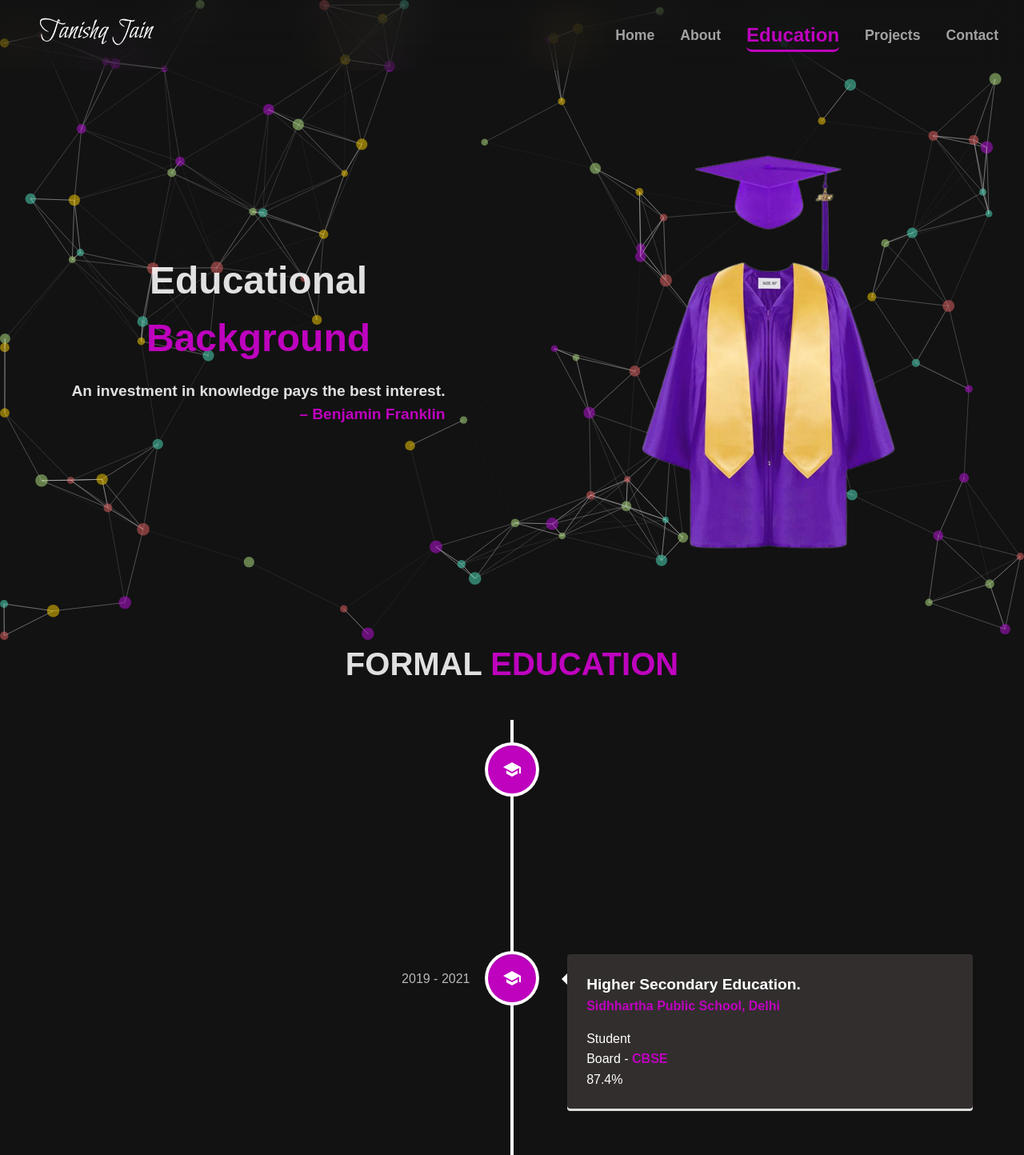
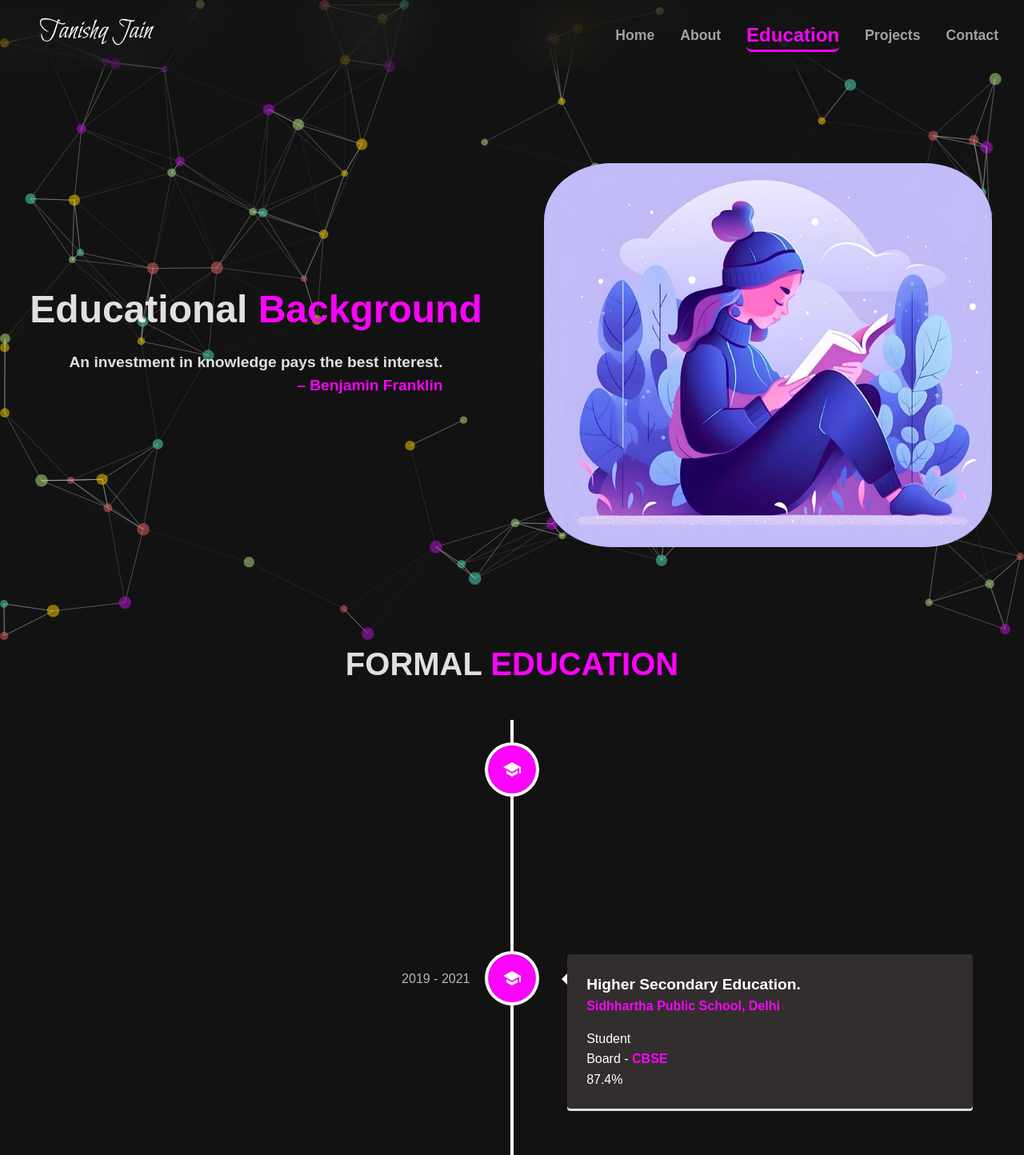
Before and after one commit to tanishqJain16/MyPortfolio, a React (Vite) app: page /education in a window 1280 px wide. Shown: the top 1444 px of the page at 80% size. Built offline with nearby package versions, Linux system fonts and the light colour scheme.

Commit message:
education image changed

```diff
--- a/src/components/EducationTimeline/EducationTimeline.jsx
+++ b/src/components/EducationTimeline/EducationTimeline.jsx
@@ -13,13 +13,13 @@ function EducationTimeline() {
                     contentStyle={{ background: '#332e2e', color: '#fff' }}
                     contentArrowStyle={{ borderRight: '7px solid  rgb(255, 255, 255)' }}
                     date="2021 - present"
-                    iconStyle={{ background: 'rgb(190, 2, 190)', color: '#fff' }}
+                    iconStyle={{ background: 'rgb(250, 4, 250)', color: '#fff' }}
                     icon={<SchoolIcon />}
                 >
-                    <h3 className="vertical-timeline-element-title" style={{fontSize:"1.2rem"}}>Bachelor of Technology in Computer science and engineering.</h3>
-                    <h4 className="vertical-timeline-element-subtitle" style={{color:"rgb(190, 2, 190)",fontWeight:"900"}}>DIT University, Dehradun</h4>
+                    <h3 className="vertical-timeline-element-title" style={{ fontSize: "1.2rem" }}>Bachelor of Technology in Computer science and engineering.</h3>
+                    <h4 className="vertical-timeline-element-subtitle" style={{ color: "rgb(250, 4, 250)", fontWeight: "900" }}>DIT University, Dehradun</h4>
                     <p>
-                        Student <br/> 9.3 CGPA
+                        Student <br /> 9.3 CGPA
                     </p>
                 </VerticalTimelineElement>
                 <VerticalTimelineElement
@@ -27,13 +27,13 @@ function EducationTimeline() {
                     contentStyle={{ background: '#332e2e', color: '#fff' }}
                     contentArrowStyle={{ borderRight: '7px solid  rgb(255, 255, 255)' }}
                     date="2019 - 2021"
-                    iconStyle={{ background: 'rgb(190, 2, 190)', color: '#fff' }}
+                    iconStyle={{ background: 'rgb(250, 4, 250)', color: '#fff' }}
                     icon={<SchoolIcon />}
                 >
-                    <h3 className="vertical-timeline-element-title" style={{fontSize:"1.2rem"}}>Higher Secondary Education.</h3>
-                    <h4 className="vertical-timeline-element-subtitle" style={{color:"rgb(190, 2, 190)",fontWeight:"900"}}>Sidhhartha Public School, Delhi</h4>
+                    <h3 className="vertical-timeline-element-title" style={{ fontSize: "1.2rem" }}>Higher Secondary Education.</h3>
+                    <h4 className="vertical-timeline-element-subtitle" style={{ color: "rgb(250, 4, 250)", fontWeight: "900" }}>Sidhhartha Public School, Delhi</h4>
                     <p>
-                        Student <br/> Board - <span style={{color:"rgb(190, 2, 190)",fontWeight:"700"}}>CBSE</span><br/> 87.4%
+                        Student <br /> Board - <span style={{ color: "rgb(250, 4, 250)", fontWeight: "700" }}>CBSE</span><br /> 87.4%
                     </p>
                 </VerticalTimelineElement>
                 <VerticalTimelineElement
@@ -41,13 +41,13 @@ function EducationTimeline() {
                     contentStyle={{ background: '#332e2e', color: '#fff' }}
                     contentArrowStyle={{ borderRight: '7px solid  rgb(255, 255, 255)' }}
                     date="2017 - 2019"
-                    iconStyle={{ background: 'rgb(190, 2, 190)', color: '#fff' }}
+                    iconStyle={{ background: 'rgb(250, 4, 250)', color: '#fff' }}
                     icon={<SchoolIcon />}
                 >
-                    <h3 className="vertical-timeline-element-title" style={{fontSize:"1.2rem"}}>Secondary School Education.</h3>
-                    <h4 className="vertical-timeline-element-subtitle" style={{color:"rgb(190, 2, 190)",fontWeight:"900"}}>Christu Jyothi Convent Sr. Sec. School, Baraut</h4>
+                    <h3 className="vertical-timeline-element-title" style={{ fontSize: "1.2rem" }}>Secondary School Education.</h3>
+                    <h4 className="vertical-timeline-element-subtitle" style={{ color: "rgb(250, 4, 250)", fontWeight: "900" }}>Christu Jyothi Convent Sr. Sec. School, Baraut</h4>
                     <p>
-                        Student <br/> Board - <span style={{color:"rgb(190, 2, 190)",fontWeight:"700"}}>ICSE</span><br/> 91.2%
+                        Student <br /> Board - <span style={{ color: "rgb(250, 4, 250)", fontWeight: "700" }}>ICSE</span><br /> 91.2%
                     </p>
                 </VerticalTimelineElement>
                 <VerticalTimelineElement
--- a/src/components/Navbar/Navbar.css
+++ b/src/components/Navbar/Navbar.css
@@ -46,10 +46,11 @@
 
 .navbar>.navbar-list>ul>li>.active {
     text-decoration: none;
-    color: rgb(190, 2, 190);
+    pointer-events: none;
+    color: rgb(250, 4, 250);
     font-size: 1.5rem;
     font-weight: 800;
-    border-bottom: 3px solid rgb(190, 2, 190);
+    border-bottom: 3px solid rgb(250, 4, 250);
     border-radius: 7px;
 }
 
@@ -57,9 +58,9 @@
     color: #fff;
 }
 
-.navbar>.navbar-list>ul>li>.active:hover {
+/* .navbar>.navbar-list>ul>li>.active:hover {
     color: purple;
-}
+} */
 
 .navbar>.navbar__logo-open>img {
     width: 15rem;
@@ -93,10 +94,10 @@
 
 .navbar>.navbar-list-open>ul>li>.active {
     text-decoration: none;
-    color: rgb(190, 2, 190);
+    color: rgb(250, 4, 250);
     font-size: 1.5rem;
     font-weight: 800;
-    border-bottom: 3px solid rgb(190, 2, 190);
+    border-bottom: 3px solid rgb(250, 4, 250);
     border-radius: 7px;
 }
 
@@ -105,7 +106,7 @@
 }
 
 .navbar>.navbar-list-open>ul>li>.active:hover {
-    color: rgb(190, 2, 190);
+    color: rgb(250, 4, 250);
 }
 
 
@@ -123,7 +124,7 @@
         cursor: pointer;
     }
 
-    .navbar>.navbar-list>.cross{
+    .navbar>.navbar-list>.cross {
         display: none;
     }
 
@@ -177,10 +178,10 @@
 
     .navbar>.navbar-list-open>ul>li>.active {
         text-decoration: none;
-        color: rgb(190, 2, 190);
+        color: rgb(250, 4, 250);
         font-size: 2rem;
         font-weight: 800;
-        border-bottom: 3px solid rgb(190, 2, 190);
+        border-bottom: 3px solid rgb(250, 4, 250);
         border-radius: 7px;
     }
 
--- a/src/pages/Education/Education.css
+++ b/src/pages/Education/Education.css
@@ -1,54 +1,67 @@
-.education{
+.education {
     padding-top: 11vh;
 }
 
-.education>.educationHeading{
+.education>.educationHeading {
     font-size: 2.5rem;
     font-weight: 700;
     text-align: center;
     margin-bottom: 5vh;
 }
 
-.education>.educationHeading>span{
-    color:rgb(190, 2, 190);
+.education>.educationHeading>span {
+    color: rgb(250, 4, 250);
 }
 
-.education>.educationLanding{
+.education>.educationLanding {
     display: flex;
     align-items: center;
     justify-content: space-around;
     height: 89vh;
 }
 
-.education>.educationLanding>.educationLandingLeft{
-    width: 40%;
+.education>.educationLanding>.educationLandingLeft {
+    width: 50%;
     display: flex;
     flex-direction: column;
     align-items: center;
     justify-content: center;
 }
 
-.education>.educationLanding>.educationLandingLeft>h1{
+.education>.educationLanding>.educationLandingLeft>h1 {
     font-size: 3rem;
     font-weight: 700;
     text-align: center;
     margin-bottom: 2vh;
 }
 
-.education>.educationLanding>.educationLandingLeft>h1>span{
-    color:rgb(190, 2, 190);
+.education>.educationLanding>.educationLandingLeft>h1>span {
+    color: rgb(250, 4, 250);
 }
 
-.education>.educationLanding>.educationLandingLeft>p{
+.education>.educationLanding>.educationLandingLeft>p {
     font-size: 1.2rem;
     font-weight: 700;
     text-align: center;
     margin-bottom: 5vh;
 }
 
-.education>.educationLanding>.educationLandingLeft>p>span{
+.education>.educationLanding>.educationLandingLeft>p>span {
     display: flex;
     align-items: flex-end;
     justify-content: flex-end;
-    color: rgb(190, 2, 190);
+    color: rgb(250, 4, 250);
 }
+
+.education>.educationLanding>.educationLandingRight {
+    width: 50%;
+    display: flex;
+    align-items: center;
+    justify-content: center;
+}
+
+.education>.educationLanding>.educationLandingRight>img {
+    height: 30rem;
+    width: 35rem;
+    border-radius: 15%;
+}
--- a/src/pages/Education/Education.jsx
+++ b/src/pages/Education/Education.jsx
@@ -1,6 +1,6 @@
 import EducationTimeline from "../../components/EducationTimeline/EducationTimeline";
 import "./Education.css";
-import educationImg from "../../assets/educationImg.png";
+import educationImg from "../../assets/educationImg.webp";
 import Particlejs from "../../components/ParticleJs/Particlejs";
 
 function Education() {
--- a/src/pages/Home/Home.css
+++ b/src/pages/Home/Home.css
@@ -1,4 +1,4 @@
-.home{
+.home {
     display: flex;
     align-items: center;
     justify-content: space-around;
@@ -6,7 +6,7 @@
     padding-top: 11vh;
 }
 
-.home>.home-left{
+.home>.home-left {
     display: flex;
     flex-direction: column;
     align-items: center;
@@ -15,19 +15,19 @@
     height: 100%;
 }
 
-.home>.home-left>h1{
+.home>.home-left>h1 {
     font-size: 3rem;
     font-weight: 800;
     color: #fff;
     margin-bottom: 1rem;
 }
 
-.home>.home-left>h1>.home-left__name--color{
-    color: rgb(190, 2, 190);
+.home>.home-left>h1>.home-left__name--color {
+    color: rgb(250, 4, 250);
 }
 
 
-.home>.home-right{
+.home>.home-right {
     display: flex;
     align-items: center;
     justify-content: center;
@@ -35,87 +35,87 @@
     margin: 2rem;
 }
 
-.home>.home-right>img{
+.home>.home-right>img {
     width: 35rem;
     border-radius: 20%;
 }
 
-@media screen and (max-width: 1030px){
-    .home>.home-right>img{
+@media screen and (max-width: 1030px) {
+    .home>.home-right>img {
         width: 30rem;
     }
 
-    .home>.home-left>h1{
+    .home>.home-left>h1 {
         font-size: 2.5rem;
     }
 
 }
 
-@media screen and (max-width: 900px){
-    .home>.home-right>img{
+@media screen and (max-width: 900px) {
+    .home>.home-right>img {
         width: 25rem;
     }
 
-    .home>.home-left>h1{
+    .home>.home-left>h1 {
         font-size: 2rem;
     }
 
 }
 
-@media screen and (max-width: 768px){
-    .home{
+@media screen and (max-width: 768px) {
+    .home {
         flex-direction: column-reverse;
     }
 
-    .home>.home-left{
+    .home>.home-left {
         width: 100vw;
         height: 50vh;
     }
 
-    .home>.home-right{
+    .home>.home-right {
         width: 100vw;
         height: 50vh;
         margin-bottom: 0;
     }
 
-    .home>.home-right>img{
+    .home>.home-right>img {
         width: 20rem;
     }
 
-    .home>.home-left>h1{
+    .home>.home-left>h1 {
         font-size: 3rem;
         margin-bottom: 0;
     }
 }
 
-@media screen and (max-width: 424px){
-    .home>.home-right>img{
+@media screen and (max-width: 424px) {
+    .home>.home-right>img {
         width: 20rem;
     }
 
-    .home>.home-left>h1{
+    .home>.home-left>h1 {
         font-size: 2rem;
     }
 
-    .home>.home-left>h2{
+    .home>.home-left>h2 {
         font-size: 1.2rem;
     }
 }
 
-@media screen and (max-width: 320px){
-    .home>.home-right>img{
+@media screen and (max-width: 320px) {
+    .home>.home-right>img {
         width: 18rem;
     }
 
-    .home>.home-left{
+    .home>.home-left {
         margin-top: -5vh;
     }
 
-    .home>.home-left>h1{
+    .home>.home-left>h1 {
         font-size: 1.8rem;
     }
 
-    .home>.home-left>h2{
+    .home>.home-left>h2 {
         font-size: 1rem;
     }
 }
--- a/src/pages/Home/Home.jsx
+++ b/src/pages/Home/Home.jsx
@@ -11,7 +11,7 @@ function Home() {
             <div className="home-left">
                 <h1>{`Hi, I'm`}  <TypeAnimation
                     className="home-left__name--color"
-                    sequence={[
+                    sequence={[1000,
                         'Tanishq',
                     ]}
                     wrapper="span"
```
Also changed, not shown: colors.txt, src/assets/educationImg.jpg (added), src/assets/educationImg.webp (added).
